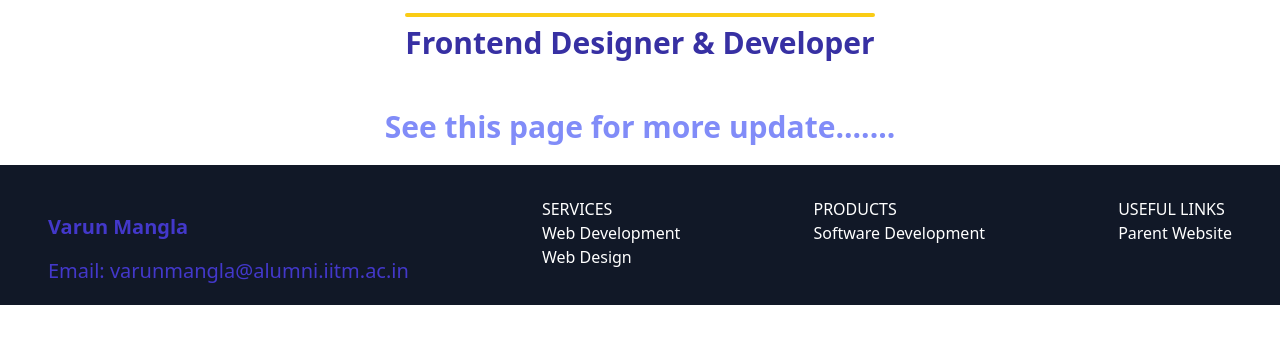
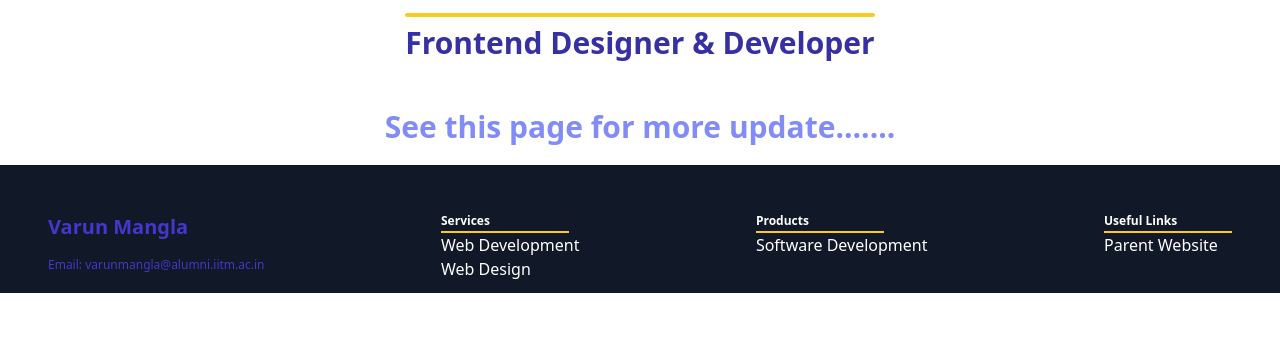
Before and after one commit to varun-mangla/tailwind, a website: page index.html in a window 1280 px wide. Shown: the part 423-766 px from the top of the page. Drawn offline with Linux system fonts and the light colour scheme.

Commit message:
added footer

```diff
--- a/index.html
+++ b/index.html
@@ -43,17 +43,25 @@
 <!-- Footer Starts Here -->
 <footer class="w-full bg-gray-900 text-white pt-8 flex flex-col md:flex-row flex-wrap justify-between md:px-12 ">
     <div>
-        <div id="image" class="text-xl text-indigo-700 font-bold my-4 ">Varun Mangla</div>
-        <p class="text-xl text-indigo-700 mb-5" >Email: varunmangla@alumni.iitm.ac.in</p>
+        <div id="image" class="text-l md:text-xl text-indigo-700 font-bold my-4 ">Varun Mangla</div>
+        <p class="text-xs md:text-l text-indigo-700 mb-5" >Email: varunmangla@alumni.iitm.ac.in</p>
     </div>
-    <div>SERVICES
+    <div>
+        <h2 class="font-bold text-xl md:text-xs mt-4 ">Services</h2>
+        <div class="w-32 h-1 border-b-2 border-yellow-400"></div>
         <div>Web Development</div>
         <div>Web Design</div>
     </div>
-    <div>PRODUCTS
+
+    <div>
+    <h2 class="font-bold text-xl md:text-xs mt-4 ">Products</h2>
+    <div class="w-32 h-1 border-b-2 border-yellow-400"></div>
         <div>Software Development</div>
     </div>
-    <div>USEFUL LINKS
+
+    <div>
+    <h2 class="font-bold text-xl md:text-xs mt-4 ">Useful Links</h2>
+    <div class="w-32 h-1 border-b-2 border-yellow-400"></div>
         <div>
             <a href="http://www.varunmangla.in">Parent Website</a>
         </div>
```
Also changed, not shown: src/output.css.
